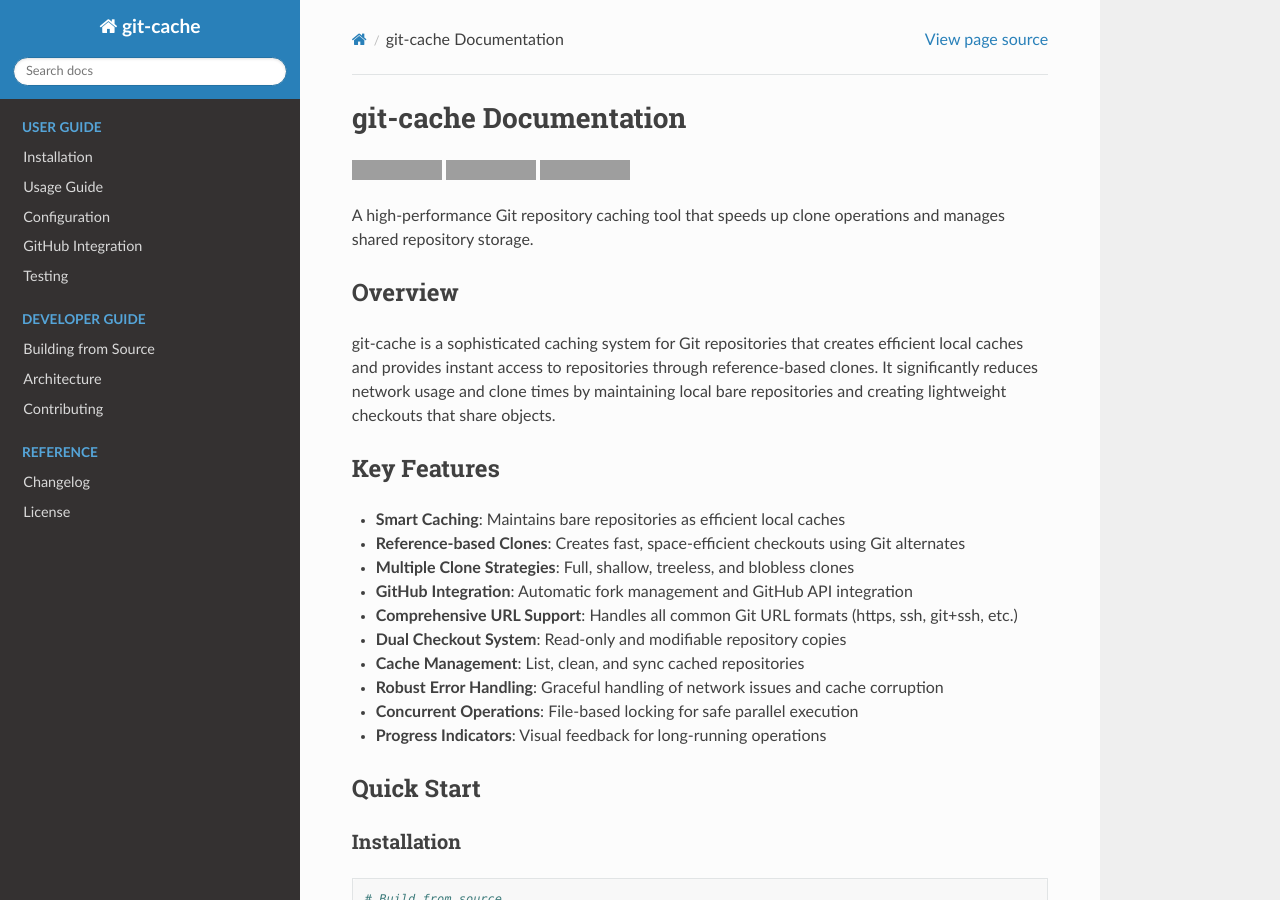
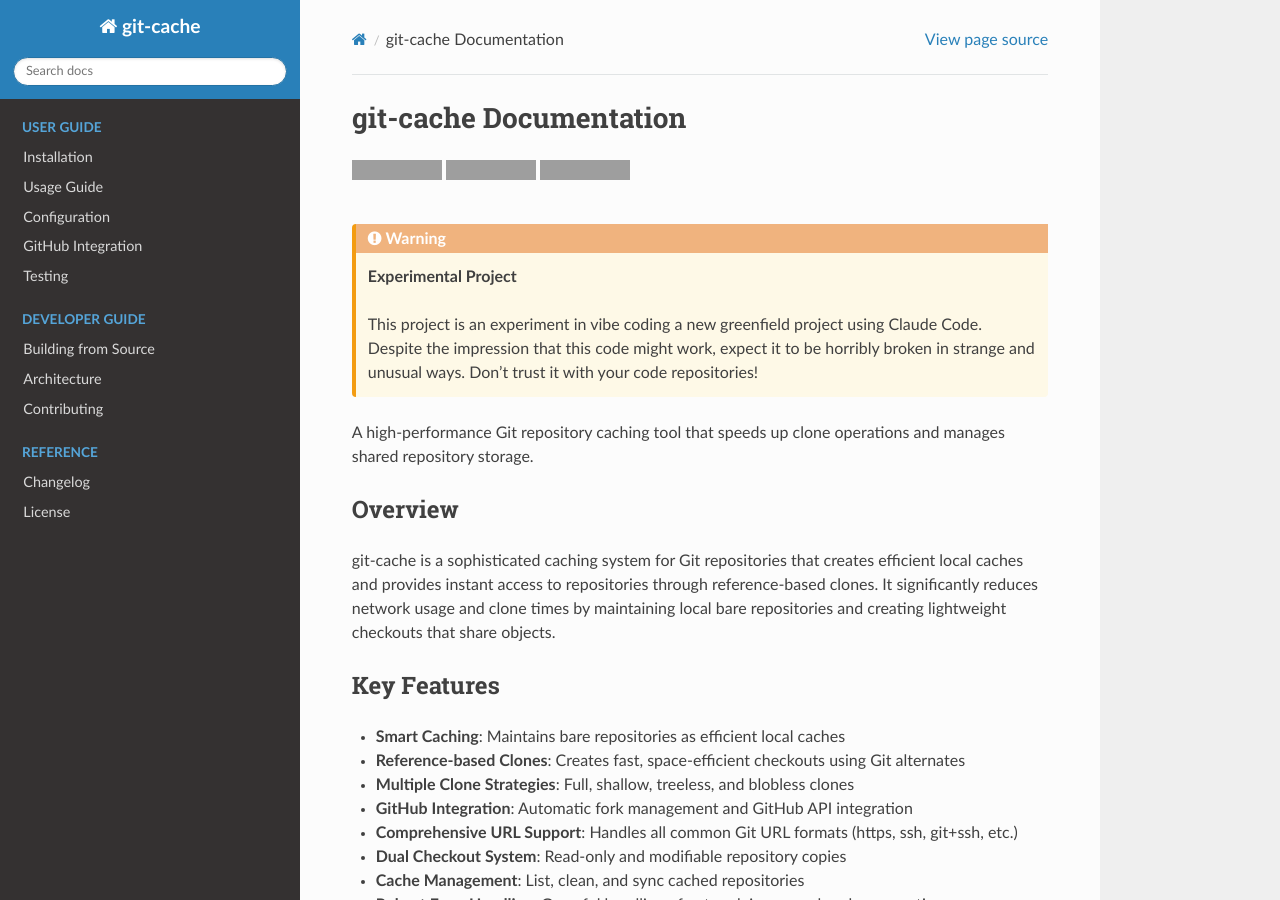
Before and after one commit to mithro/git-cache, a Sphinx documentation site: the page built from docs/source/index.rst, in a window 1280 px wide and 900 px high. Built offline with Sphinx 7.4.7 and the Read the Docs theme 3.1.0, drawn with Linux system fonts in a browser that asks for light colours; pages that are not in the unit, such as notebooks, are missing from menus; grey boxes are pictures that could not be loaded.

Commit message:
Add experimental project warning to README and documentation
Add prominent warning to README.md and ReadTheDocs documentation
explaining this is an experimental project created with Claude Code
and should not be trusted with actual code repositories.

🤖 Generated with [Claude Code](https://claude.ai/code)

Co-Authored-By: Claude <noreply@anthropic.com>

```diff
--- a/docs/source/index.rst
+++ b/docs/source/index.rst
@@ -12,6 +12,11 @@ git-cache Documentation
 .. image:: https://readthedocs.org/projects/git-cache/badge/?version=latest
    :target: https://git-cache.readthedocs.io/en/latest/?badge=latest
    :alt: Documentation Status
+
+.. warning::
+   **Experimental Project**
+
+   This project is an experiment in vibe coding a new greenfield project using Claude Code. Despite the impression that this code might work, expect it to be horribly broken in strange and unusual ways. Don't trust it with your code repositories!
 
 A high-performance Git repository caching tool that speeds up clone operations and manages shared repository storage.
 
```
Also changed, not shown: README.md (+4 -0 lines).
